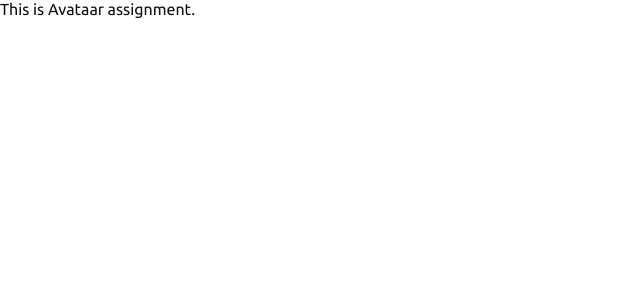
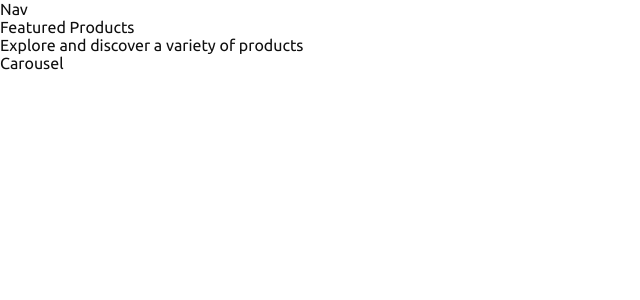
Before and after one commit to khushigupta2512/avataar-assignment, a React (Create React App) app: page / in a window 1280 px wide. Shown: the top 300 px of the page, without its empty margins (0-640 px from the left). Built offline with nearby package versions, Linux system fonts and the light colour scheme.

Commit message:
Basic App design setup

```diff
--- a/src/App.js
+++ b/src/App.js
@@ -1,5 +1,15 @@
+import Carousel from "./components/Carousel/Carousel";
+import Nav from "./components/Navbar/Nav";
+
 function App() {
-  return <>This is Avataar assignment.</>;
+  return (
+    <>
+      <Nav />
+      <div>Featured Products</div>
+      <div>Explore and discover a variety of products</div>
+      <Carousel />
+    </>
+  );
 }
 
 export default App;
--- /dev/null
+++ b/src/components/Carousel/Carousel.jsx
@@ -0,0 +1,7 @@
+import React from "react";
+
+const Carousel = () => {
+  return <div>Carousel</div>;
+};
+
+export default Carousel;
--- /dev/null
+++ b/src/components/Navbar/Nav.jsx
@@ -0,0 +1,7 @@
+import React from "react";
+
+const Nav = () => {
+  return <div>Nav</div>;
+};
+
+export default Nav;
```
